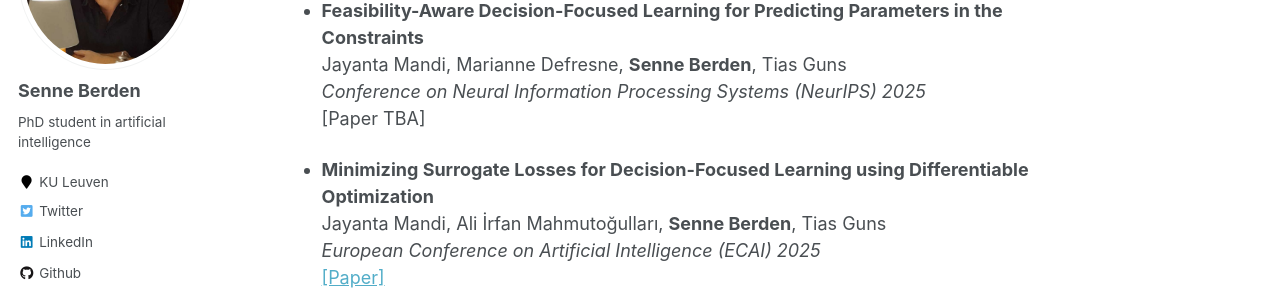
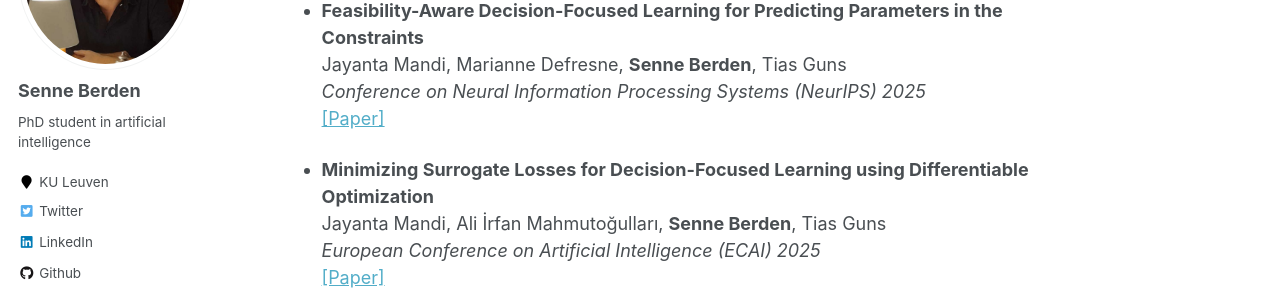
Before and after one commit to senneberden/senneberden.github.io, a Jekyll site: the page built from _pages/about.md, in a window 1280 px wide and 900 px high, scrolled down 735 px. Shown: the part 152-448 px from the top of the window. Built offline with Jekyll 4.4.1, drawn with Linux system fonts in a browser that asks for light colours; some web fonts are replaced.

Commit message:
Added feasibility neurips paper

```diff
--- a/_pages/about.md
+++ b/_pages/about.md
@@ -32,7 +32,7 @@ Publications
 - **Feasibility-Aware Decision-Focused Learning for Predicting Parameters in the Constraints** \
 Jayanta Mandi, Marianne Defresne, **Senne Berden**, Tias Guns \
 *Conference on Neural Information Processing Systems (NeurIPS) 2025* \
-\[Paper TBA\]
+[\[Paper\]](https://arxiv.org/abs/2510.04951)
 
 - **Minimizing Surrogate Losses for Decision-Focused Learning using Differentiable Optimization** \
 Jayanta Mandi, Ali İrfan Mahmutoğulları, **Senne Berden**, Tias Guns \
```
